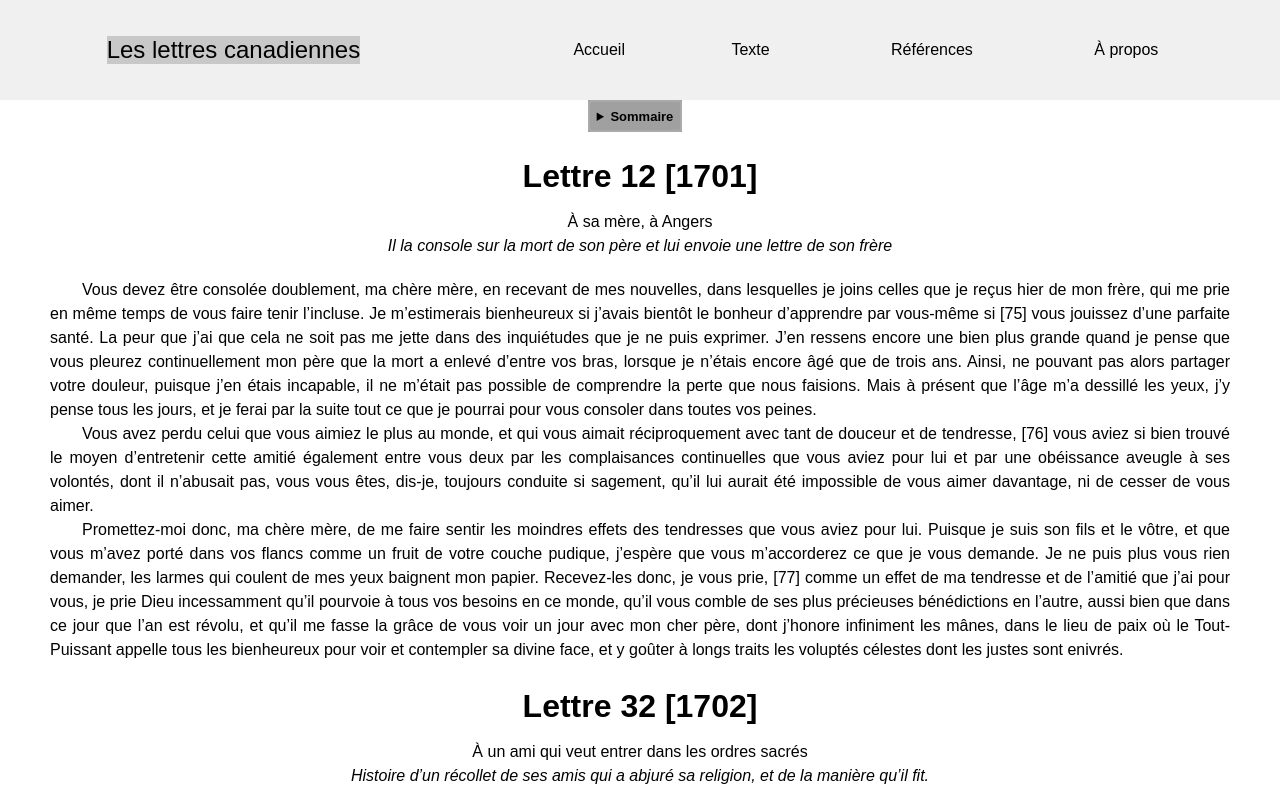
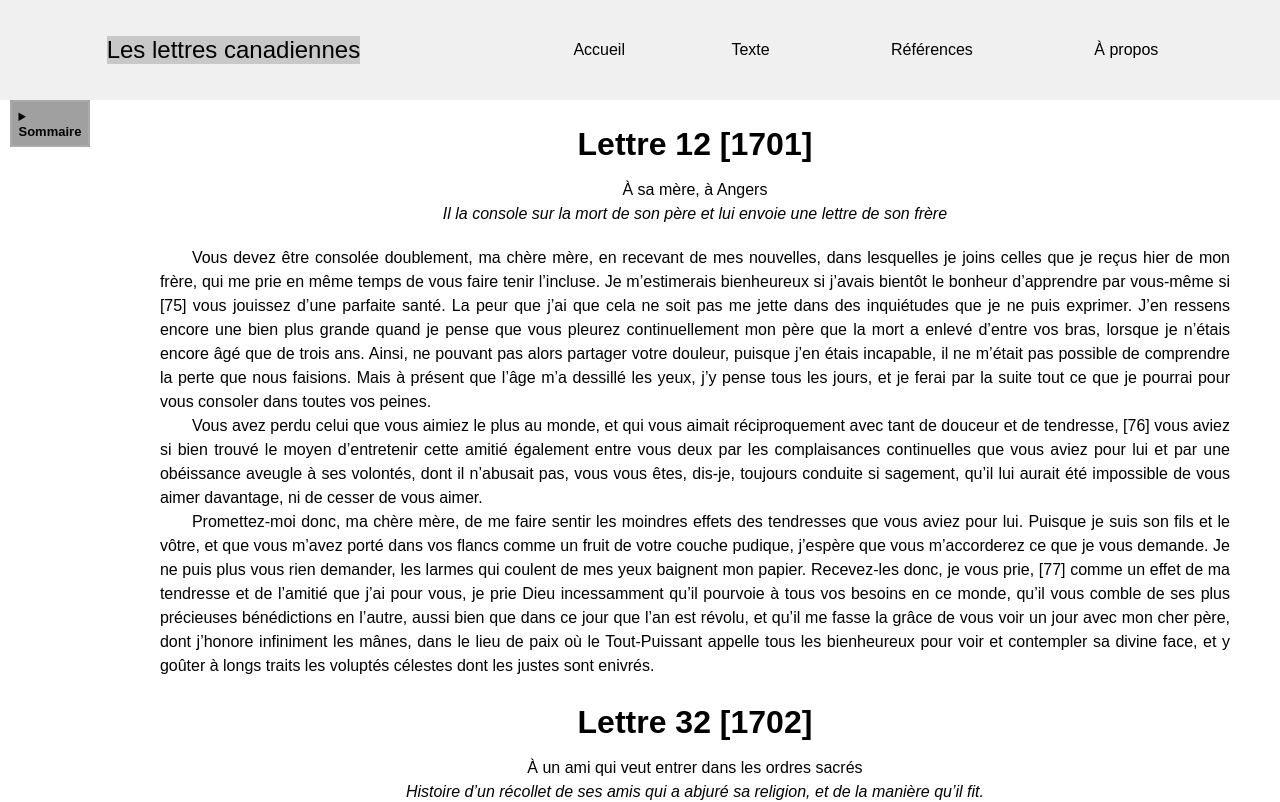
Before and after one commit to Eliotubs/Les-Lettres-Canadiennes, a plain HTML site: page Site/pages/transcription intégral.html in a window 1280 px wide. Shown: the top 802 px of the page. Drawn offline with Linux system fonts and the light colour scheme.

Commit message:
Update style-texte.css

```diff
--- a/Site/style/style-texte.css
+++ b/Site/style/style-texte.css
@@ -401,8 +401,7 @@ main {
 
 main .contenaire_transcription_integral {
   display: flex;
-  flex-direction: column;
-  align-items: center;
+  align-items: start;
 }
 
 main .sommaire {
@@ -412,6 +411,7 @@ main .sommaire {
   position: sticky;
   top: 0px;
   background-color: var(--gris160);
+  height: fit-content;
 }
 
 details {
```
